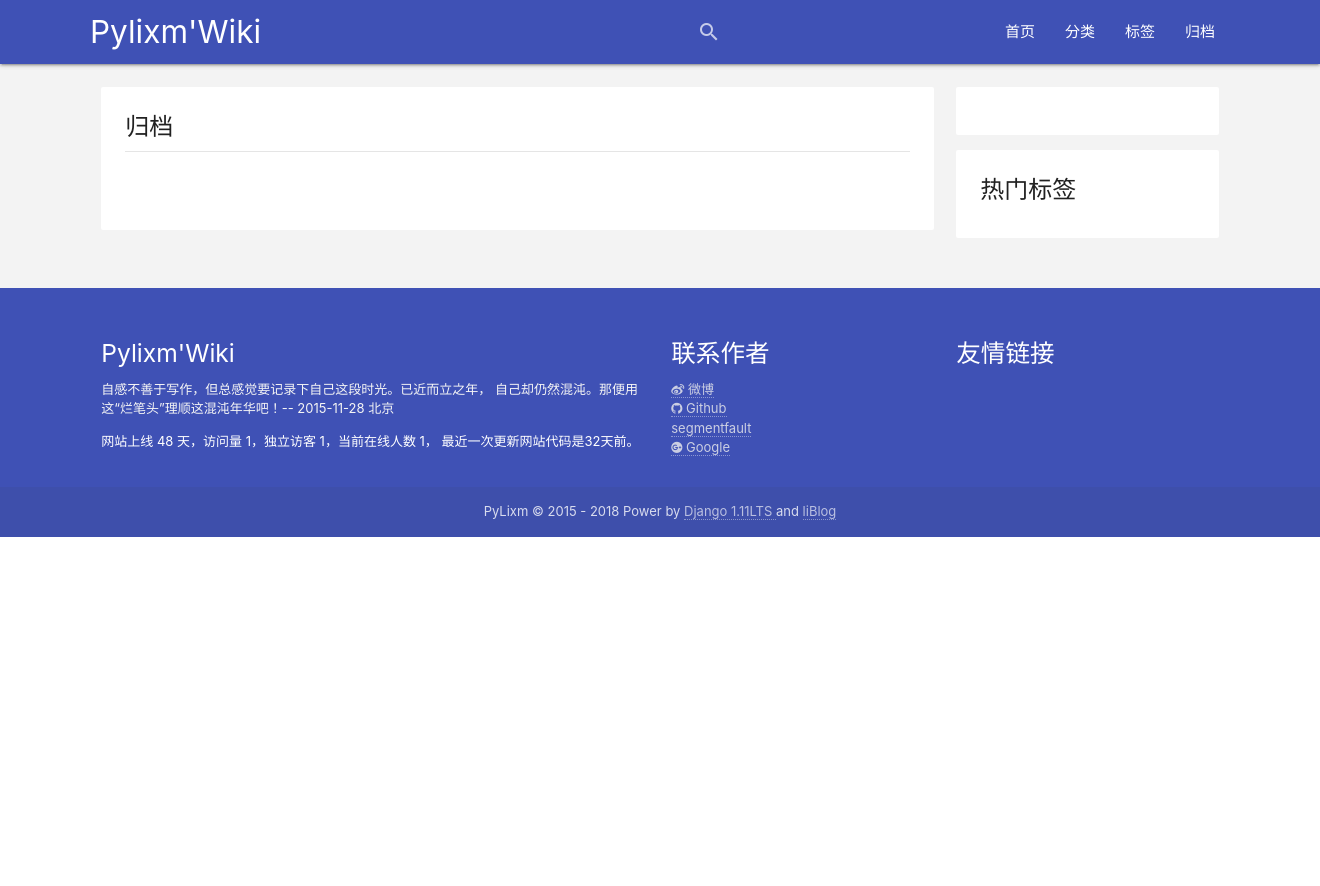
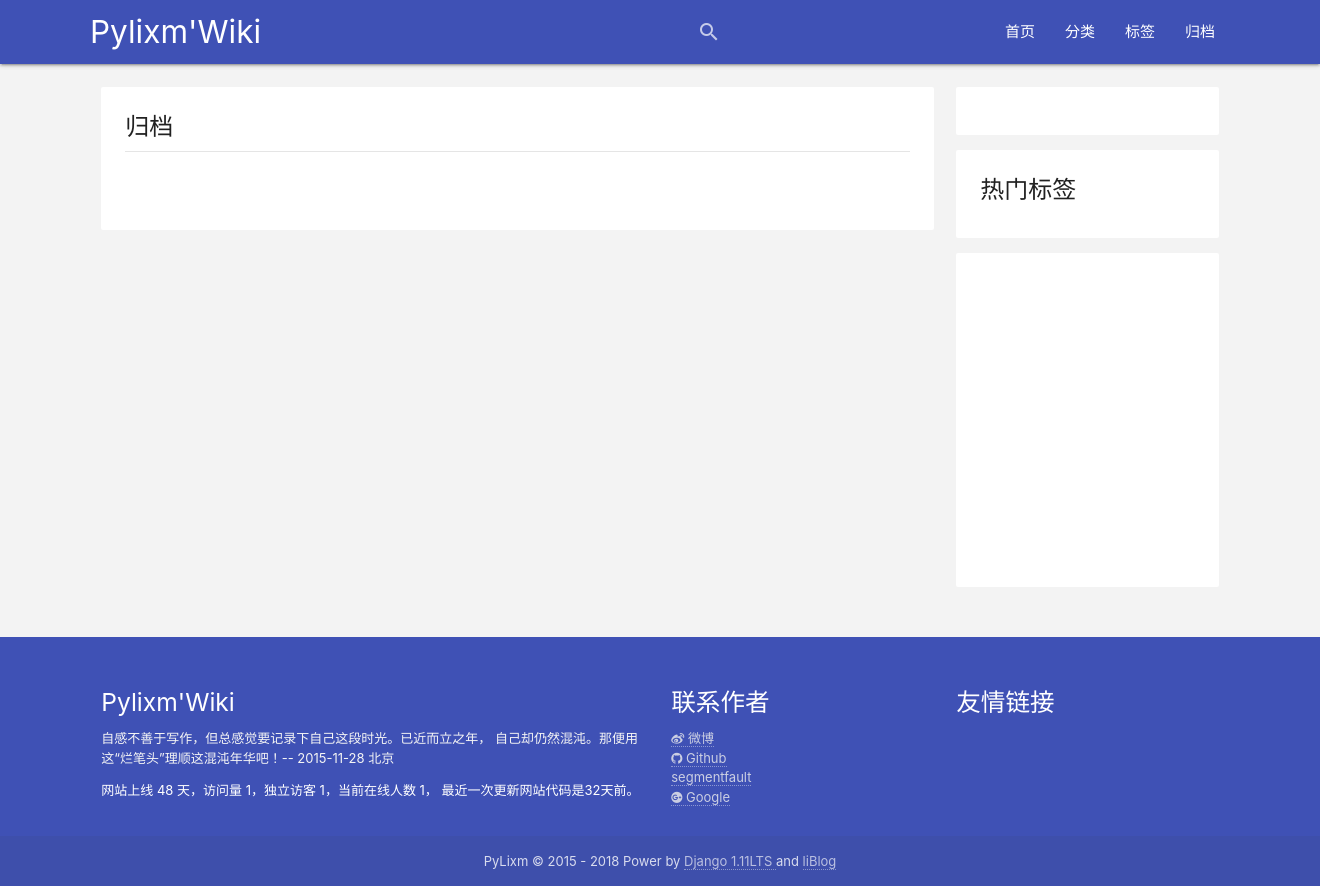
Before and after one commit to pylixm/liBlog, a Django app: page /archive/ in a window 1320 px wide. Before the commit the page ends 537 px from the top, so only its background shows below. Run offline with Django 3.2, Linux system fonts and the light colour scheme; data comes from the database, SQL or seed files in the repository; data that the repository does not hold is empty; some libraries are stand-ins or nearby versions.

Commit message:
add addsense

```diff
--- a/liBlog/templates/_macro/sidebar_index.html
+++ b/liBlog/templates/_macro/sidebar_index.html
@@ -15,14 +15,18 @@
       {% endfor %}
     </div>
   </div>
-{#  <div class="card z-depth-0">#}
-{#    <div class="card-content">#}
-{#      <div class="card-title">#}
-{#      备用#}
-{#      </div>#}
-{#      <p>I am a very simple full width blog post. I am good at containing small bits of information. I am#}
-{#        convenient because I require little markup to use effectively.</p>#}
-{#    </div>#}
-{#  </div>#}
+  <div class="card z-depth-0">
+    <div class="card-content">
+      <script async src="//pagead2.googlesyndication.com/pagead/js/adsbygoogle.js"></script>
+      <!-- 首页右下 -->
+      <ins class="adsbygoogle"
+           style="display:inline-block;width:336px;height:280px"
+           data-ad-client="ca-pub-4123451200170531"
+           data-ad-slot="4990845727"></ins>
+      <script>
+      (adsbygoogle = window.adsbygoogle || []).push({});
+      </script>
+    </div>
+  </div>
   <!-- /.blog-sidebar -->
 </div>
```
